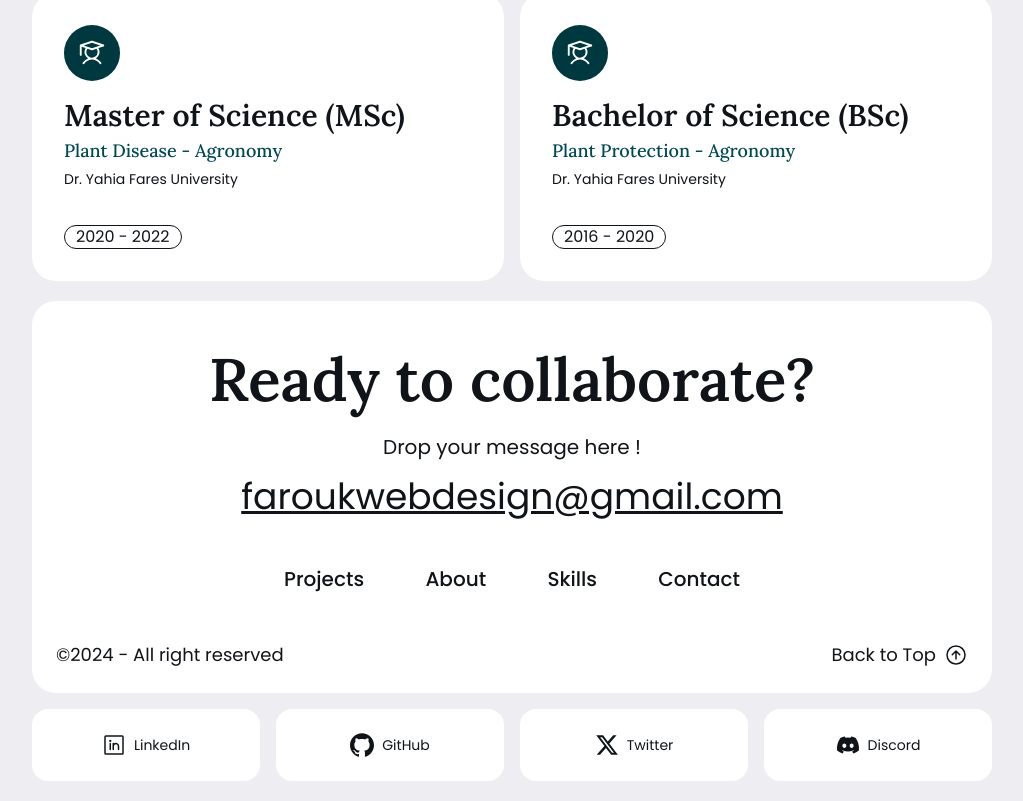
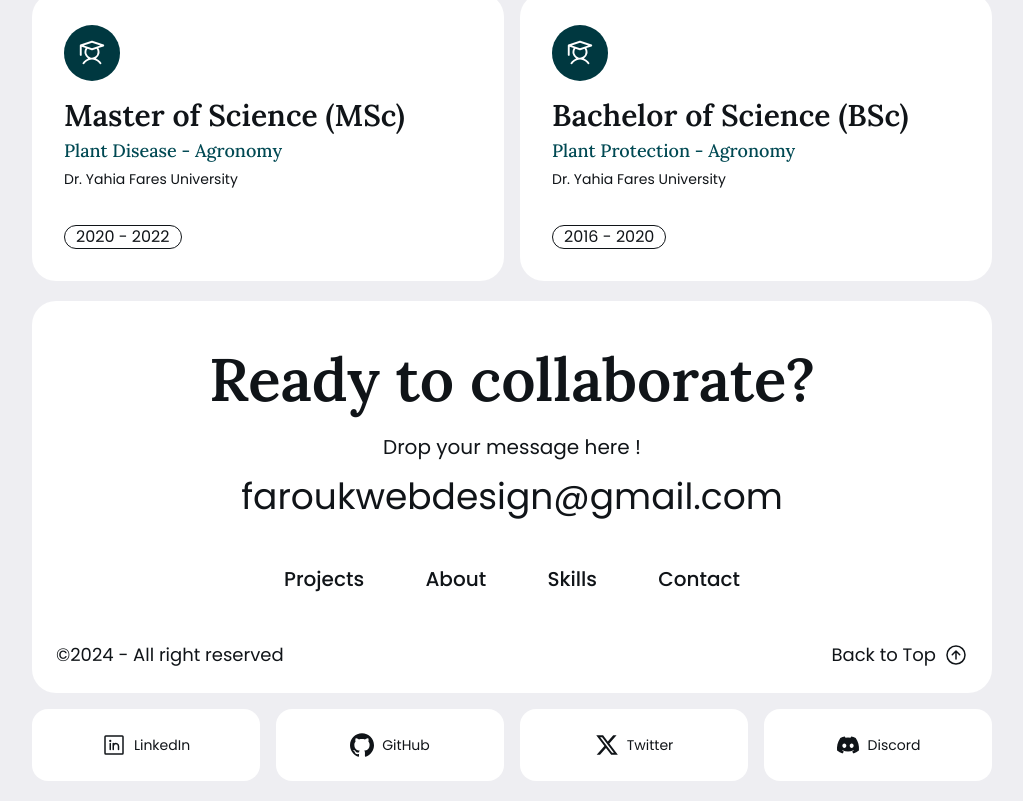
Before and after one commit to farouk26/new-portfolio, a Next.js app: page /about in a window 1280 px wide. Shown: the part 1972-2773 px from the top of the page, without its empty margins (128-1151 px from the left). Built offline with nearby package versions, Linux system fonts and the light colour scheme.

Commit message:
feat(functionality): implement initial functionality for the copy to clipboard
implemented the initial solution for copy to clipboard feature , to be tested more and enhanced with
future updates soon

fix #29

```diff
--- a/package.json
+++ b/package.json
@@ -14,6 +14,7 @@
   "dependencies": {
     "@emailjs/browser": "^4.3.3",
     "@headlessui/react": "^2.1.8",
+    "clipboard-copy": "^4.0.1",
     "emailjs-com": "^3.2.0",
     "framer-motion": "^11.5.6",
     "gsap": "^3.12.5",
--- /dev/null
+++ b/src/components/Buttons/ClipboardButton.jsx
@@ -0,0 +1,39 @@
+import React, { useState } from "react"
+import { LuClipboardCheck } from "react-icons/lu"
+import copy from "clipboard-copy"
+
+function ClipboardButton({ text }) {
+  const [isCopied, setIsCopied] = useState(false)
+
+  const handleCopyClick = async () => {
+    try {
+      await copy(text)
+      setTimeout(() => {
+        setIsCopied(true)
+        setTimeout(() => {
+          setIsCopied(false)
+        }, 2000) // Reset state after 2 seconds
+      }, 500) // Simulate loader for 1 second
+    } catch (error) {
+      console.error("Failed to copy text to clipboard", error)
+      setIsLoading(false)
+    }
+  }
+
+  return (
+    <div>
+      <button onClick={handleCopyClick}>
+        {isCopied ? (
+          <div className="flex gap-2">
+            <span className="text-md">Copied to clipboard</span>
+            <LuClipboardCheck className="text-dark-200" />
+          </div>
+        ) : (
+          "faroukwebdesign@gmail.com"
+        )}
+      </button>
+    </div>
+  )
+}
+
+export default ClipboardButton
--- a/src/components/Footer/index.jsx
+++ b/src/components/Footer/index.jsx
@@ -2,6 +2,7 @@ import React from "react"
 import { IoArrowUpCircleOutline } from "react-icons/io5"
 import Socials from "../Socials"
 import Link from "next/link"
+import ClipboardButton from "../Buttons/ClipboardButton"
 
 function Footer() {
   return (
@@ -15,7 +16,10 @@ function Footer() {
             Drop your message here !
           </p>
           <p className="xl:text-4xl lg:text-2xl md:text-lg text-md font-[400] text-dark-100 underline font-poppins">
-            faroukwebdesign@gmail.com
+            <ClipboardButton
+              text="faroukwebdesign@gmail.com"
+              gifSrc="/images/success.gif"
+            />
           </p>
         </div>
         <div className="flex w-full justify-center">
```
Also changed, not shown: 1 other file (tests, documents, lock files or other folders).
